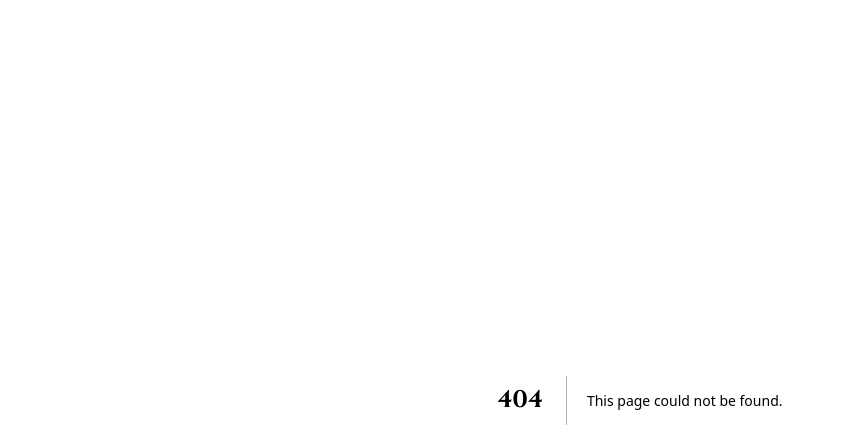
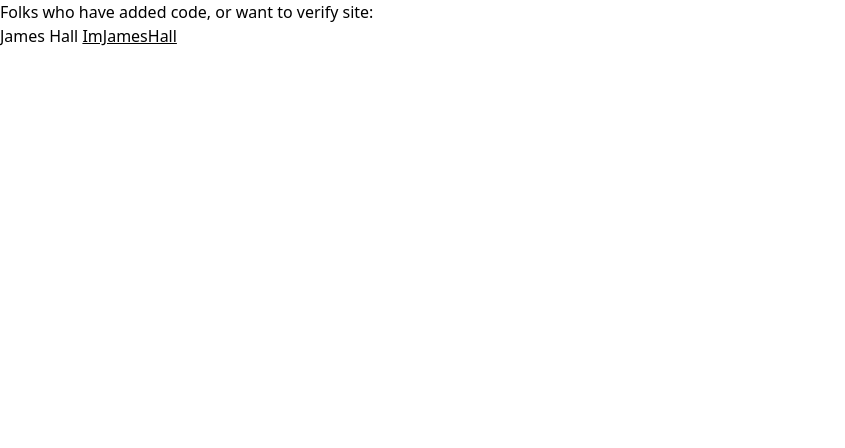
Before and after one commit to imjameshall/terraformsantenna, a Next.js app: page /contributors in a window 1280 px wide. Before the commit this address had no page. Shown: the top 448 px of the page, without its empty margins (0-845 px from the left). Built offline with nearby package versions, Linux system fonts and the light colour scheme; a web font is replaced by a local one; what @rainbow-me/rainbowkit, wagmi would draw is missing.

Commit message:
add contributor page

```diff
--- /dev/null
+++ b/pages/contributors.tsx
@@ -0,0 +1,24 @@
+import type { NextPage } from "next";
+import Head from "next/head";
+import Tuner from "../components/tuner"
+
+const Home: NextPage = () => {
+  return (
+    <div>
+      <Head>
+
+
+  <title>TERRAFORMS ANTENNA INFO</title>
+      </Head>
+
+      <main>
+        Folks who have added code, or want to verify site:
+        <ul>
+            <li>James Hall <a href='https://twitter.com/'>ImJamesHall</a></li>
+        </ul>
+      </main>
+    </div>
+  );
+};
+
+export default Home;
```
